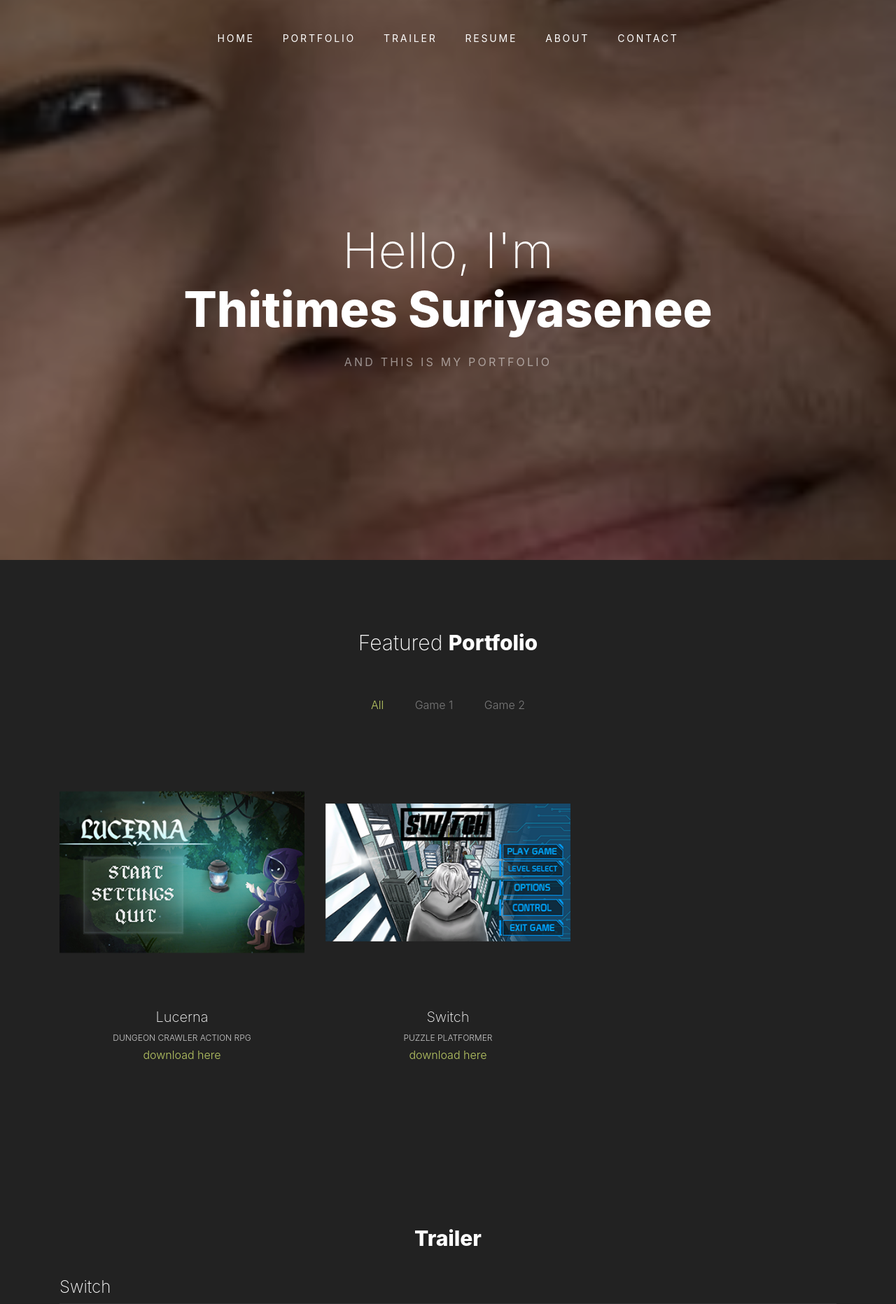
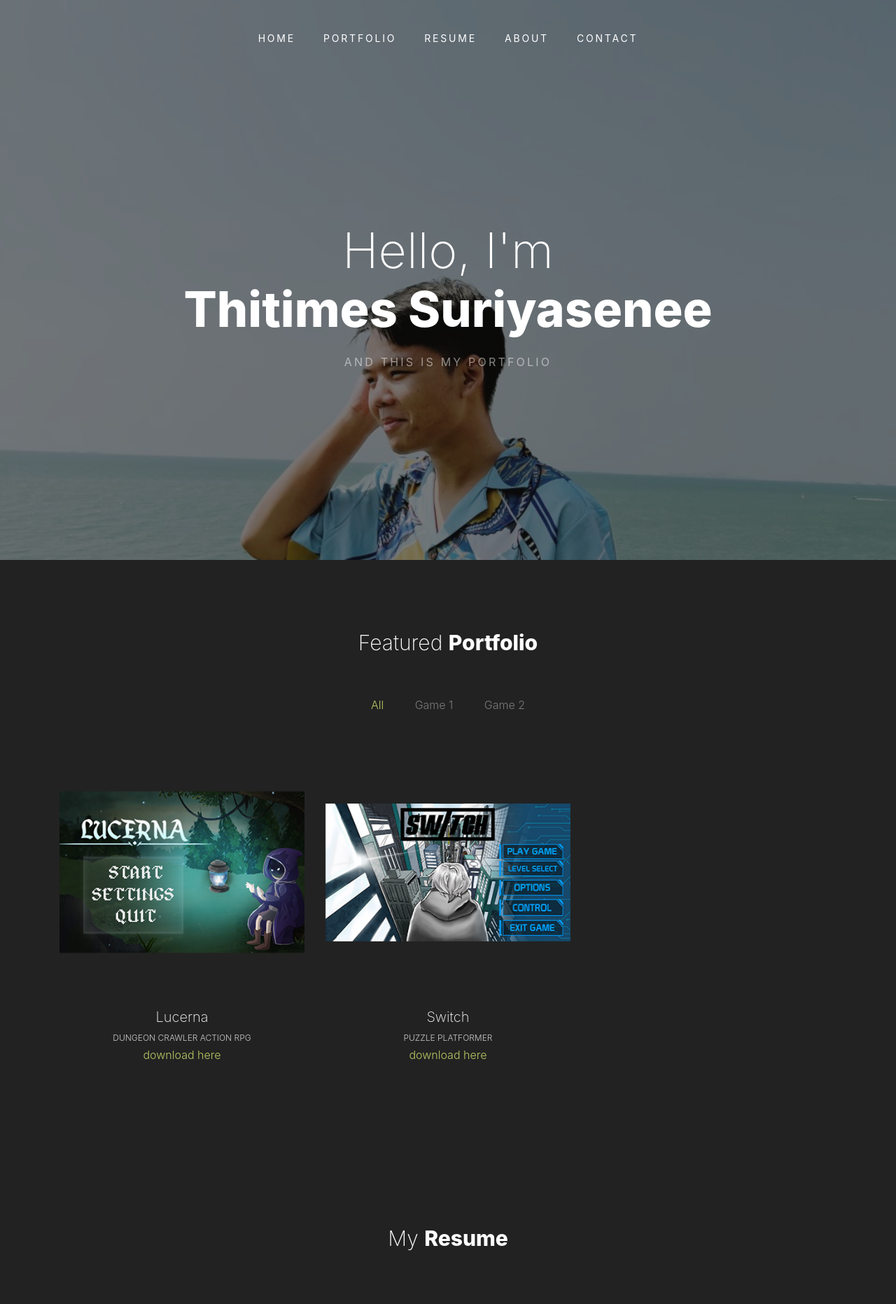
Before and after one commit to bbossbb/thitimes2, a PHP site: page / in a window 1280 px wide. Shown: the top 1863 px of the page at 70% size. Run offline with PHP 8.4, Linux system fonts and the light colour scheme; some web fonts are replaced; grey boxes are pictures that could not be loaded.

Commit message:
Update Ver 2

```diff
--- a/index.php
+++ b/index.php
@@ -31,7 +31,6 @@
 				<ul class="navbar-nav">
 					<li class="nav-item"><a class="nav-link" href="#section-home">Home</a></li>
 					<li class="nav-item"><a class="nav-link" href="#section-portfolio">Portfolio</a></li>
-					<li class="nav-item"><a class="nav-link" href="#section-Trailer">Trailer</a></li>
 					<li class="nav-item"><a class="nav-link" href="#section-resume">Resume</a></li>
 					<li class="nav-item"><a class="nav-link" href="#section-about">About</a></li>
 					<li class="nav-item"><a class="nav-link" href="#section-contact">Contact</a></li>
@@ -43,7 +42,7 @@
 
 
 
-	<section class="site-hero" style="background-image: url(images/jametest.jpg);" id="section-home" data-stellar-background-ratio="0.5">
+	<section class="site-hero" style="background-image: url(images/pro1.jpg);" id="section-home" data-stellar-background-ratio="0.5">
 		<div class="container">
 			<div class="row intro-text align-items-center justify-content-center">
 				<div class="col-md-10 text-center pt-5">
@@ -124,31 +123,7 @@
 	</section>
 	<!-- .section -->
 
-	<section class="site-section" id="section-Trailer">
-		<div class="container">
-			<div class="row">
-				<div class="section-heading text-center col-md-12">
-					<h2> <strong>Trailer</strong></h2>
-				</div>
-			</div>
-			<div class="p-inner">
-				<h4>Switch</h4>
-			</div>
-<div align="center" style= "width:100%; height: 100%;">
-			<video style = "align:center; width: 100%; height: 100%"controls>
-				<source src  = "video/switch.mp4" alt="300">
-			</video>
-		</div>
-		<div class="p-inner">
-			<h4>Lucerna</h4>
-		</div>
-		<div align="center" style= "width:100%; height: 100%;">
-			<video style = "align:center; width: 100%; height: 100%"controls>
-				<source src  = "video/switch.mp4" alt="300">
-			</video>
-		</div>
-		</div>
-	</section>
+
 	<!-- .section -->
 
 
@@ -215,7 +190,7 @@
 		<div class="container">
 			<div class="row mb-5 align-items-center">
 				<div class="col-lg-7 pr-lg-5 mb-5 mb-lg-0">
-					<img src="images/jametest.jpg" alt="Image placeholder" class="img-fluid">
+					<img src="images/pro1.jpg" alt="Image placeholder" class="img-fluid">
 				</div>
 				<div class="col-lg-5 pl-lg-5">
 					<div class="section-heading">
@@ -278,16 +253,10 @@
 
 	<footer class="site-footer">
 		<div class="container">
-
-
-
 			<div class="row mb-5">
 				<div class="col-md-12 text-center">
 					<p>
-						<a href="#" class="social-item"><span class="icon-facebook2"></span></a>
-						<a href="#" class="social-item"><span class="icon-twitter"></span></a>
-						<a href="#" class="social-item"><span class="icon-instagram2"></span></a>
-						<a href="#" class="social-item"><span class="icon-linkedin2"></span></a>
+						<a href="https://www.linkedin.com/in/thitimes-suriyasenee-598767232/" class="social-item"><span class="icon-linkedin2"></span></a>
 					</p>
 				</div>
 			</div>
```
Also changed, not shown: images/pro1.jpg (added), 1 other file.
